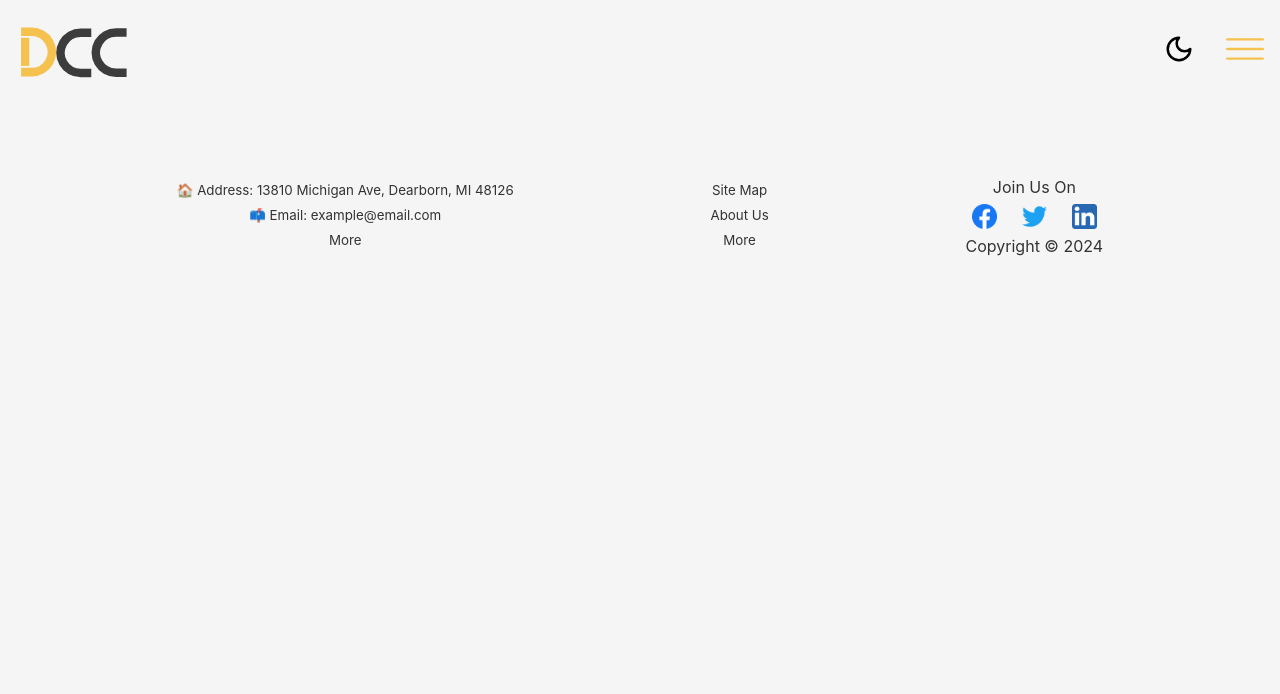
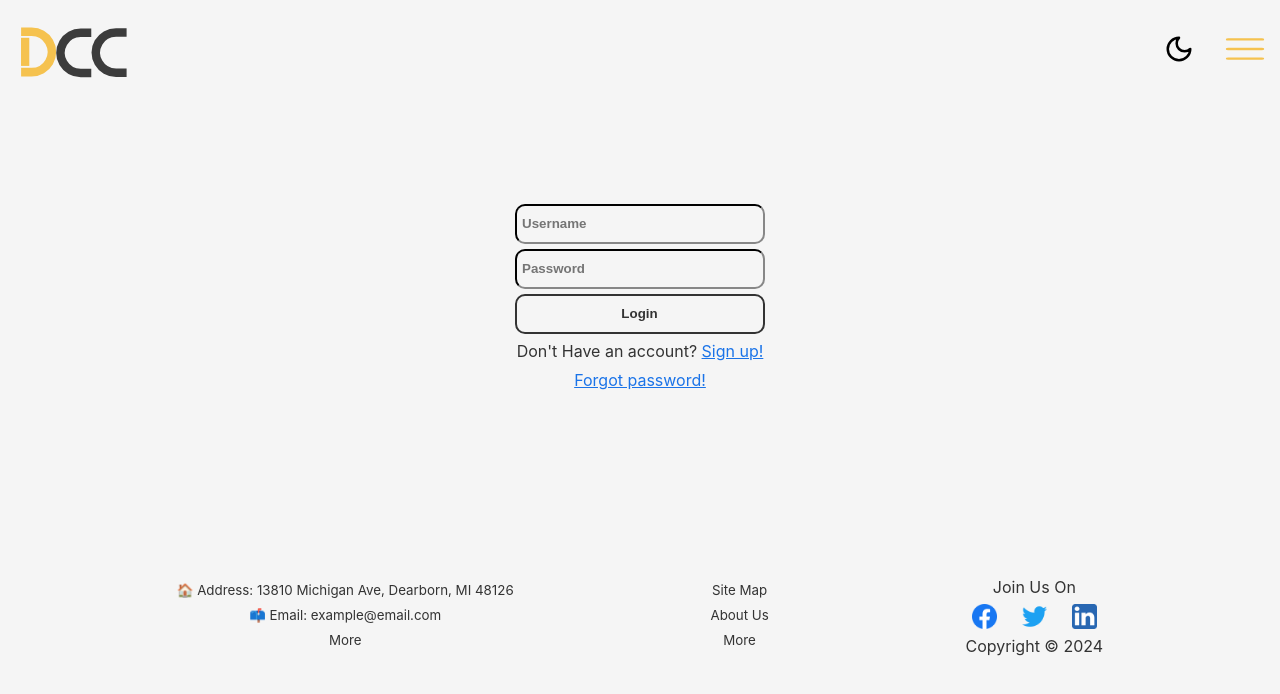
Before and after one commit to dearborn-coding-club/website-base-frontend, a React (Vite) app: page /login in a window 1280 px wide. Shown: the top 694 px of the page. Built offline with nearby package versions, Linux system fonts and the light colour scheme; no server answers.

Commit message:
added login, logout and validate token

```diff
--- a/src/App.tsx
+++ b/src/App.tsx
@@ -4,6 +4,8 @@ import Notes from "./pages/Notes"
 import Navbar from "./components/Navbar"
 import Footer from "./components/Footer"
 import { Routes, Route } from "react-router-dom"
+import NotFound from "./pages/NotFound"
+import Login from "./pages/Login"
 
 export default function App() {
   return (
@@ -13,6 +15,8 @@ export default function App() {
         <Routes>
           <Route path="/" element={<Home />} />
           <Route path="/notes" element={<Notes />} />
+          <Route path="/login" element={<Login />} />
+          <Route path="/*" element={<NotFound/>} />
         </Routes>
         <Footer />
       </div>
--- a/src/components/Navbar.tsx
+++ b/src/components/Navbar.tsx
@@ -5,9 +5,11 @@ import { useState } from "react"
 import { Link, useNavigate } from "react-router-dom"
 import ThemeToggle from "./ThemeToggle"
 import { useTheme } from "../contexts/ThemeContext"
+import { useTokenProvider } from "../providers/TokenProvider"
 
 export default function Navbar() {
   const [navRevealedState, setNavRevealedState] = useState(false)
+  const { token, clearUserToken } = useTokenProvider()
   const { theme } = useTheme()
   const navigate = useNavigate()
 
@@ -75,6 +77,22 @@ export default function Navbar() {
         </div>
       </div>
       <div className={navRevealedState ? "Menu" : "Menu menu-hidden"}>
+        {
+          token?
+          <Link
+            to="/"
+            onClick={() => {
+              clearUserToken()
+              setNavRevealedState(false)
+            }
+          }>
+            Log out
+          </Link>
+          :
+          <Link to="/login" onClick={() => setNavRevealedState(false)}>
+            Login
+          </Link>
+        }
         <Link to="/" onClick={() => setNavRevealedState(false)}>
           Home
         </Link>
--- /dev/null
+++ b/src/css/Login.css
@@ -0,0 +1,43 @@
+.Login {
+    display: flex;
+    flex-direction: column;
+    align-items: center;
+    justify-content: center;
+    width: 100%;
+    height: 400px;
+}
+
+.login-form-wrapper {
+    display: flex;
+    flex-direction: column;
+    gap: 5px;
+    width: 250px;
+}
+
+input {
+    height: 40px;
+    border-radius: 10px;
+    border-color: var(--text-color);
+    background-color: var(--bg-color);
+    color: var(--text-color);
+    padding-left: 5px;
+}
+
+input:hover {
+    border-color: var(--primary-color);
+}
+
+::placeholder {
+    font-weight: bold;
+}
+
+input[type=submit] {
+   font-weight: bold;
+   border-style: solid;
+   border-color: var(--text-color);
+   cursor: pointer;
+}
+
+.errorMessage {
+    color: red;
+}
--- /dev/null
+++ b/src/css/NotFound.css
@@ -0,0 +1,9 @@
+.NotFound {
+    display: flex;
+    flex-direction: column;
+    align-items: center;
+    justify-content: center;
+    font-size: 26px;
+    width: 100%;
+    height: 300px;
+}
--- /dev/null
+++ b/src/hooks/useLoginForm.tsx
@@ -0,0 +1,46 @@
+import { useState } from "react"
+import { useTokenProvider } from "../providers/TokenProvider"
+import { useNavigate } from "react-router-dom";
+
+const useLoginForm = () => {
+
+    const navigate = useNavigate();
+
+    const { setUserToken, clearUserToken } = useTokenProvider()
+
+    const [errorMessage, setErrorMessage] = useState("")
+
+    const loginOnSubmit = (e: React.FormEvent<HTMLFormElement>) => {
+        e.preventDefault()
+        const username = (e.currentTarget.elements.namedItem('username') as HTMLInputElement).value
+        const password = (e.currentTarget.elements.namedItem('password') as HTMLInputElement).value
+        fetch("https://auth.dearborncodingclub.com" + "/login", {
+            method: "POST",
+            headers: {"Content-Type": "application/json"},
+            body: JSON.stringify({username: username, password: password})
+        })
+        .then(res => {
+            if(res.status !== 200) {
+                throw new Error();
+            }
+            return res.json()
+        })
+        .then(res => {
+            setUserToken(res.token)
+            navigate("/")
+        })
+        .catch(() => {
+            setErrorMessage("Wrong username or password!")
+            clearUserToken()
+            setTimeout(() => {
+                setErrorMessage('');
+            }, 3000);
+        })
+    }
+
+    const logout = () => clearUserToken()
+
+    return { errorMessage, loginOnSubmit, logout }
+}
+
+export default useLoginForm
--- a/src/main.tsx
+++ b/src/main.tsx
@@ -5,13 +5,16 @@ import "./css/main.css";
 import "./css/theme.css";
 import { BrowserRouter } from "react-router-dom";
 import { ThemeProvider } from "./contexts/ThemeContext";
+import { TokenProvider } from "./providers/TokenProvider.tsx";
 
 ReactDOM.createRoot(document.getElementById("root")!).render(
   <React.StrictMode>
     <ThemeProvider>
-      <BrowserRouter>
-        <App />
-      </BrowserRouter>
+      <TokenProvider>
+        <BrowserRouter>
+          <App />
+        </BrowserRouter>
+      </TokenProvider>
     </ThemeProvider>
   </React.StrictMode>
 );
--- /dev/null
+++ b/src/pages/Login.tsx
@@ -0,0 +1,24 @@
+import React from "react"
+import "../css/Login.css"
+import { Link } from "react-router-dom"
+import useLoginForm from "../hooks/useLoginForm"
+
+const Login: React.FC = () => {
+
+    const { errorMessage, loginOnSubmit } = useLoginForm()
+
+    return(
+        <div className="Login">
+            <form className="login-form-wrapper" onSubmit={loginOnSubmit}>
+                <input type="text" name="username" placeholder="Username"/>
+                <input type="password" name="password" placeholder="Password"/>
+                <input value="Login" type="submit"/>
+                <label>Don't Have an account? <Link to={'/'}>Sign up!</Link></label>
+                <Link to={'/'}>Forgot password!</Link>
+                <label className="errorMessage">{errorMessage}</label>
+            </form>
+        </div>
+    )
+}
+
+export default Login
--- /dev/null
+++ b/src/pages/NotFound.tsx
@@ -0,0 +1,12 @@
+import React from "react"
+import "../css/NotFound.css"
+
+const NotFound: React.FC = () => {
+    return(
+        <div className="NotFound">
+            404 Not Found!
+        </div>
+    )
+}
+
+export default NotFound
--- /dev/null
+++ b/src/providers/TokenProvider.tsx
@@ -0,0 +1,58 @@
+import React, { createContext, useState, useContext, useEffect } from 'react'
+
+interface TokenContextType {
+    token: string | null;
+    setUserToken:(token: string) => void;
+    clearUserToken: () => void;
+}
+
+const TokenContext = createContext<TokenContextType | null>(null)
+
+export const TokenProvider: React.FC<{ children: React.ReactNode }> = ({ children }) => {
+
+    const [token, setToken] = useState(localStorage.getItem("token"))
+
+    const setUserToken = (token: string) => {
+        localStorage.setItem('token', token)
+        setToken(token)
+    }
+
+    const clearUserToken = () => {
+        localStorage.clear()
+        setToken(null)
+    }
+
+    useEffect(() => {
+        //Need jwt endpoint
+        fetch("https://auth.dearborncodingclub.com"+"/validate-token", {
+        method: "POST",
+        headers: {
+            "Content-Type": "application/json",
+            "Authorization": `bearer ${token}`
+        }
+        })
+        .then(res => {
+            if(res.status !== 200) {
+                throw new Error()
+            }
+        })
+        .catch(() => {
+            localStorage.clear()
+            setToken(null)
+        })
+    },[])
+
+    return (
+        <TokenContext.Provider value={{token, setUserToken, clearUserToken}}>
+            {children}
+        </TokenContext.Provider>
+    )
+}
+
+export const useTokenProvider = () => {
+    const context = useContext(TokenContext)
+    if (context == null) {
+        throw new Error("Error using TokenContext")
+    }
+    return context
+}
```
